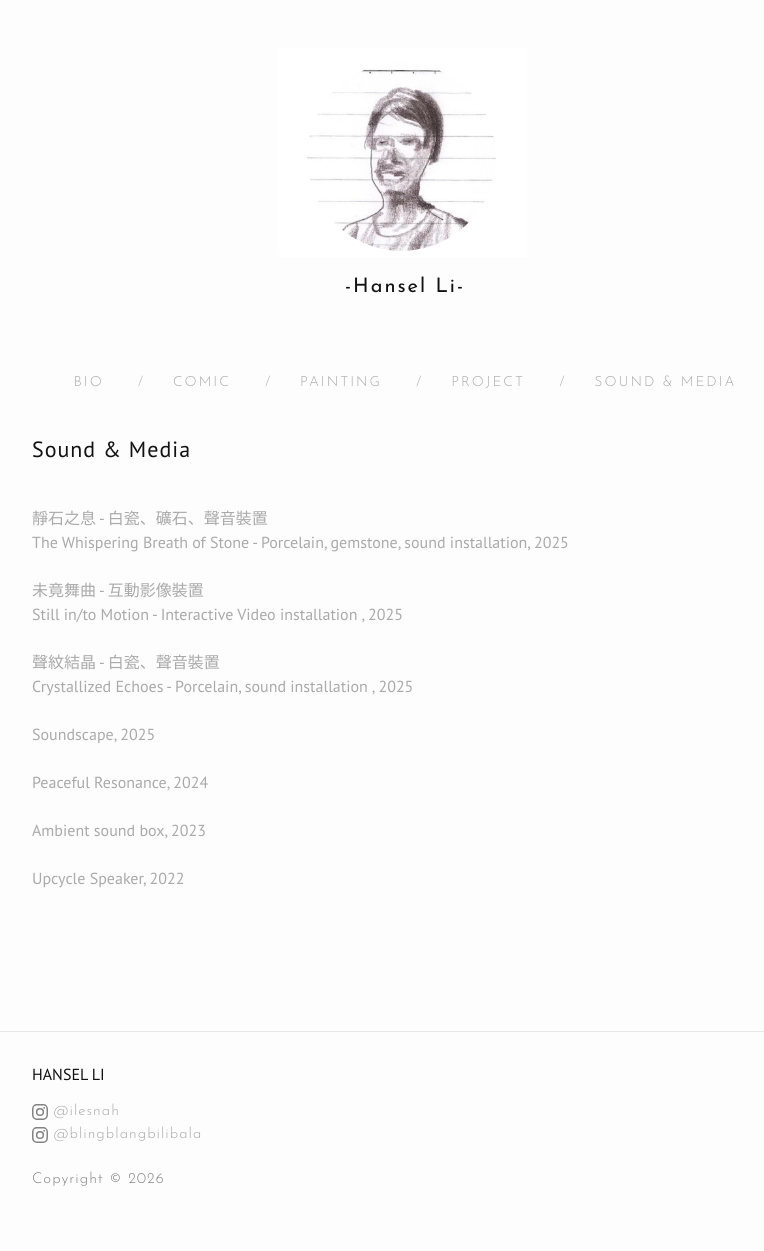
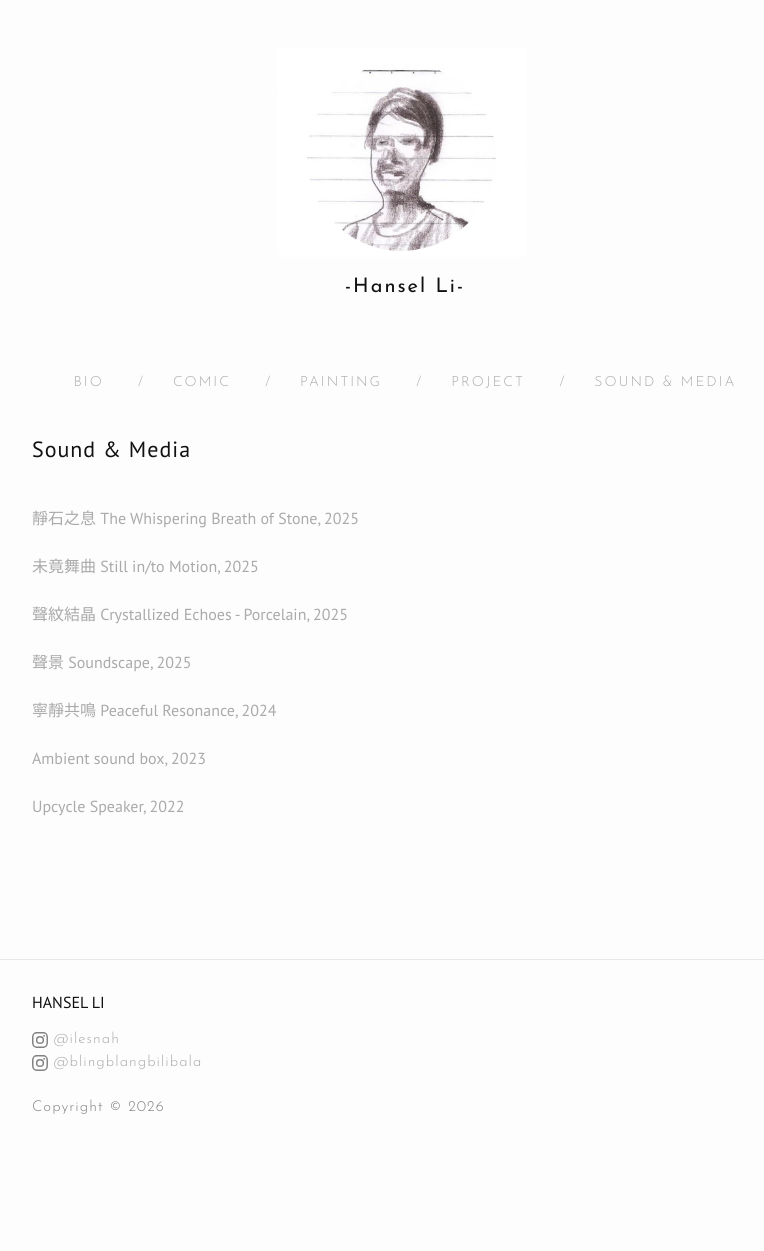
Before and after one commit to Hanseli/hanseli.github.io, a Jekyll site: the page built from Sound_Media.md, in a window 1280 px wide. Shown: the whole page, without its empty margins (238-1002 px from the left). Built offline with Jekyll 4.4.1, drawn with Linux system fonts in a browser that asks for light colours; nearby versions of some CDN libraries; after the commit the page ends 1179 px from its top, so only the background shows below that.

Commit message:
Update titles and descriptions in Sound_Media.md

```diff
--- a/Sound_Media.md
+++ b/Sound_Media.md
@@ -14,15 +14,15 @@ permalink: /soundmedia/
 it helps to config in css center the gif
  -->
 
-<a href="/peacefulReso/index">靜石之息 - 白瓷、礦石、聲音裝置<br>The Whispering Breath of Stone - Porcelain, gemstone, sound installation, 2025</a>
+<a href="/peacefulReso/index">靜石之息 The Whispering Breath of Stone, 2025</a>
 <br><br>
-<a href="/peacefulReso/index">未竟舞曲 - 互動影像裝置<br>Still in/to Motion - Interactive Video installation  , 2025</a>
+<a href="/peacefulReso/index">未竟舞曲 Still in/to Motion, 2025</a>
 <br><br>
-<a href="/peacefulReso/index">聲紋結晶 - 白瓷、聲音裝置 <br>Crystallized Echoes - Porcelain, sound installation , 2025</a>
+<a href="/peacefulReso/index">聲紋結晶 Crystallized Echoes - Porcelain, 2025</a>
 <br><br>
-<a href="/soundscape/index">Soundscape, 2025</a>
+<a href="/soundscape/index">聲景 Soundscape, 2025</a>
 <br><br>
-<a href="/peacefulReso/index">Peaceful Resonance, 2024</a>
+<a href="/peacefulReso/index">寧靜共鳴 Peaceful Resonance, 2024</a>
 <br><br>
 <a href="https://youtu.be/vFmjRZcC4WM" target="_blank" rel="noopener noreferrer">Ambient sound box, 2023</a>
 <br><br>
```
